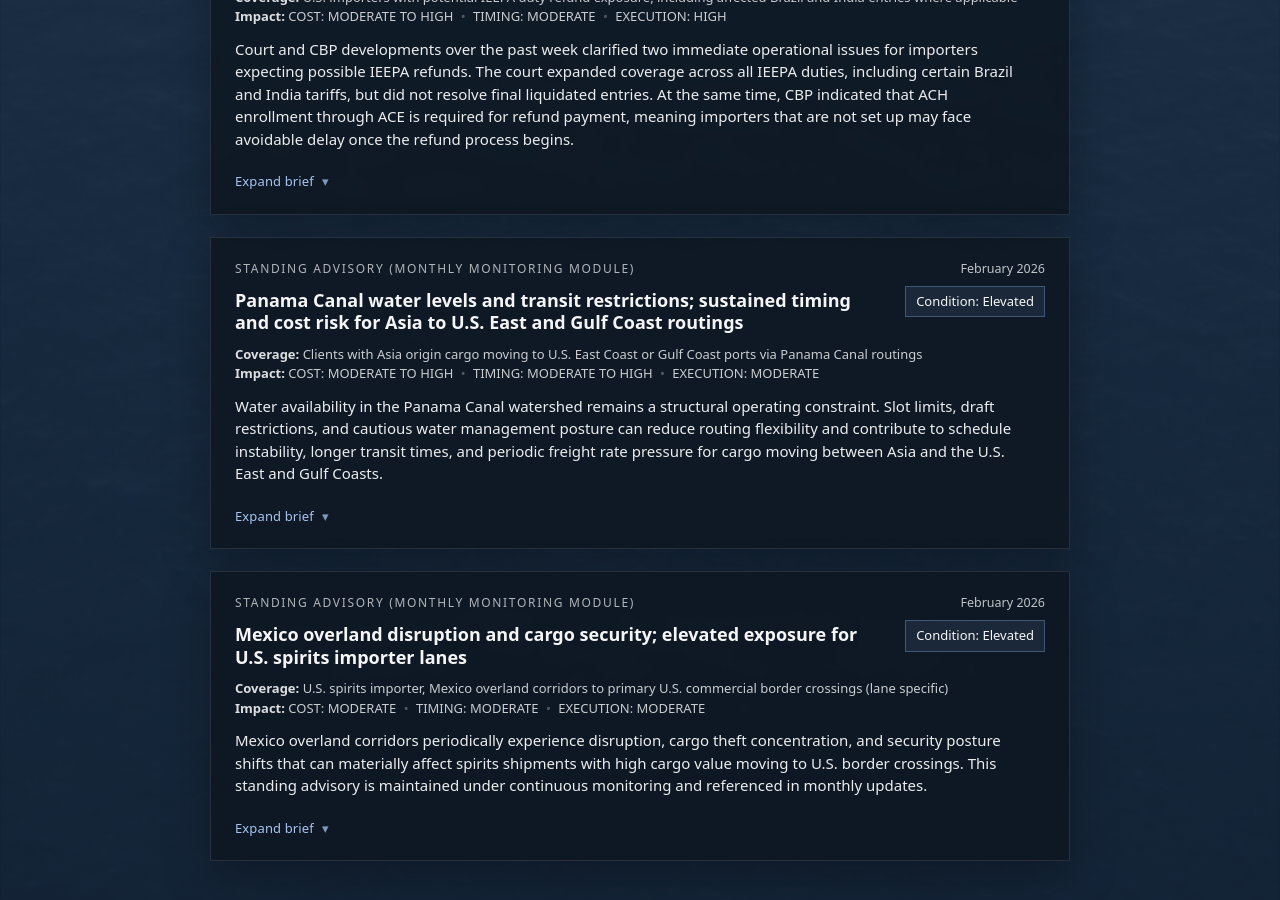
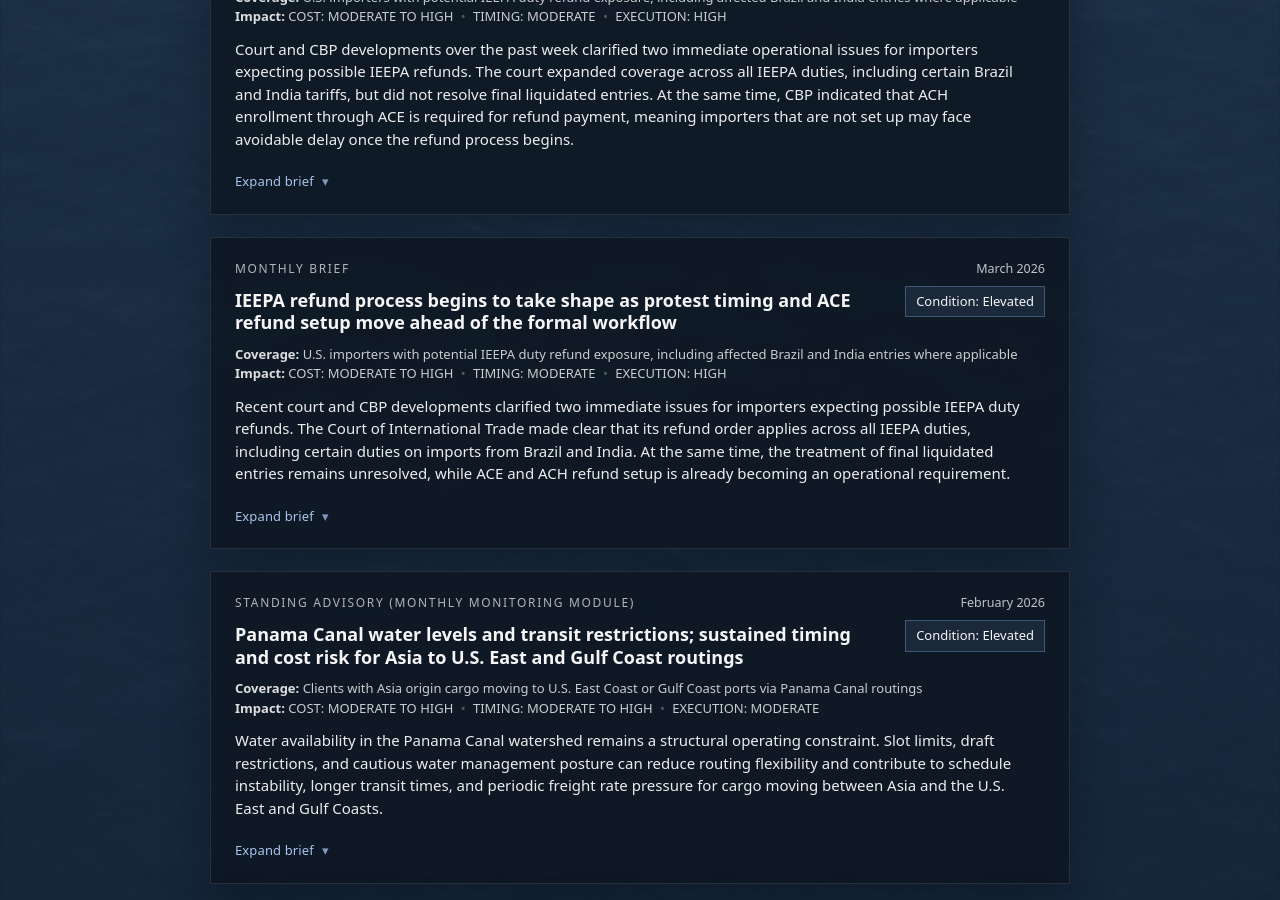
Before and after one commit to importrisk/import-risk-intelligence-site, a Jekyll site: the page built from briefs.html, in a window 1280 px wide and 900 px high, scrolled down 1994 px. Built offline with Jekyll 4.4.1, drawn with Linux system fonts in a browser that asks for light colours.

Commit message:
Add IEEPA refund monthly brief sample

```diff
--- a/briefs.html
+++ b/briefs.html
@@ -394,6 +394,82 @@ description: Representative escalation alerts and monthly briefs showing concise
             </article>
 
             <!-- ENTRY 4 -->
+            <article class="brief-card brief-entry-card" id="mb-2026-03-23">
+              <div class="brief-entry">
+                <header class="brief-entry-head">
+                  <div class="brief-kickerRow">
+                    <div class="brief-kicker">Monthly Brief</div>
+                    <div class="brief-date">March 2026</div>
+                  </div>
+
+                  <div class="brief-topline">
+                    <h3 class="brief-title">
+                      IEEPA refund process begins to take shape as protest timing and ACE refund setup move ahead of the formal workflow
+                    </h3>
+
+                    <div class="brief-right">
+                      <div class="brief-condition is-elevated">Condition: Elevated</div>
+                    </div>
+                  </div>
+
+                  <div class="brief-meta">
+                    <div class="brief-coverage"><strong>Coverage:</strong> U.S. importers with potential IEEPA duty refund exposure, including affected Brazil and India entries where applicable</div>
+                    <div class="brief-impact"><strong>Impact:</strong> COST: MODERATE TO HIGH <span class="sep">•</span> TIMING: MODERATE <span class="sep">•</span> EXECUTION: HIGH</div>
+                  </div>
+                </header>
+
+                <div class="brief-summary">
+                  Recent court and CBP developments clarified two immediate issues for importers expecting possible IEEPA duty refunds. The Court of International Trade made clear that its refund order applies across all IEEPA duties, including certain duties on imports from Brazil and India. At the same time, the treatment of final liquidated entries remains unresolved, while ACE and ACH refund setup is already becoming an operational requirement.
+                </div>
+
+                <details class="brief-details">
+                  <summary class="brief-toggle">
+                    <span class="toggle-label"></span>
+                    <span class="toggle-chev" aria-hidden="true">▾</span>
+                  </summary>
+
+                  <div class="brief-body">
+                    <div class="brief-section">
+                      <div class="brief-h">What changed</div>
+                      <p><strong>Refund scope is broader than some importers assumed:</strong> The court clarified that the refund order applies to all IEEPA duties, including certain duties imposed on imports from Brazil and India.</p>
+                      <p><strong>Final liquidation remains unresolved:</strong> The court did not establish a refund path for entries whose liquidation has already become final. Importers were directed to remain aware of the protest remedy under 19 U.S.C. § 1514.</p>
+                      <p><strong>The underlying measures were not all the same:</strong> The India measure was tied to Russian oil. The Brazil measure arose from a separate IEEPA action and should not be treated as the same type of program.</p>
+                    </div>
+
+                    <div class="brief-section">
+                      <div class="brief-h">Operational relevance</div>
+                      <p><strong>Cost:</strong> Refund opportunity may extend across a broader set of IEEPA entries than some companies initially expected.</p>
+                      <p><strong>Timing:</strong> Importers may be working against the protest clock before the formal refund process is fully live.</p>
+                      <p><strong>Execution:</strong> Companies may need broker coordination, liquidation review, ACE portal access, and ACH refund enrollment before refunds begin moving at scale.</p>
+                    </div>
+
+                    <div class="brief-section">
+                      <div class="brief-h">What importers should do now</div>
+                      <p><strong>Review affected entries:</strong> Identify entries that may include refundable IEEPA duties, including Brazil and India where relevant.</p>
+                      <p><strong>Check liquidation status:</strong> Determine whether any affected entries have liquidated and whether the 180 day protest window may still be open.</p>
+                      <p><strong>Confirm broker posture:</strong> Ask your customs broker whether any protests should be evaluated now to preserve potential recovery rights.</p>
+                      <p><strong>Validate ACE and ACH setup:</strong> Confirm the importer of record is properly configured for electronic refund payment through ACE.</p>
+                    </div>
+
+                    <div class="brief-section">
+                      <div class="brief-h">Why this matters</div>
+                      <p>The main risk is no longer only whether refunds will be available. It is whether importers miss the administrative window that may preserve recovery rights, or delay actual payment because ACE and ACH refund setup was never completed. The legal path and the operational payment path are moving on separate tracks, and both now require attention.</p>
+                    </div>
+
+                    <div class="brief-section">
+                      <div class="brief-h">Monitoring inputs</div>
+                      <ol class="brief-sources">
+                        <li><strong>Court of International Trade:</strong> Orders, hearing developments, and clarification regarding refund scope and final liquidated entries.</li>
+                        <li><strong>CBP and ACE guidance:</strong> Operational instructions tied to electronic refund payment and ACH authorization.</li>
+                        <li><strong>Trade counsel and broker reporting:</strong> Practical guidance on protest timing, liquidation review, and refund workflow readiness.</li>
+                      </ol>
+                    </div>
+                  </div>
+                </details>
+              </div>
+            </article>
+
+            <!-- ENTRY 4 -->
             <article class="brief-card brief-entry-card" id="sa-2026-02-15">
               <div class="brief-entry">
                 <header class="brief-entry-head">
```
